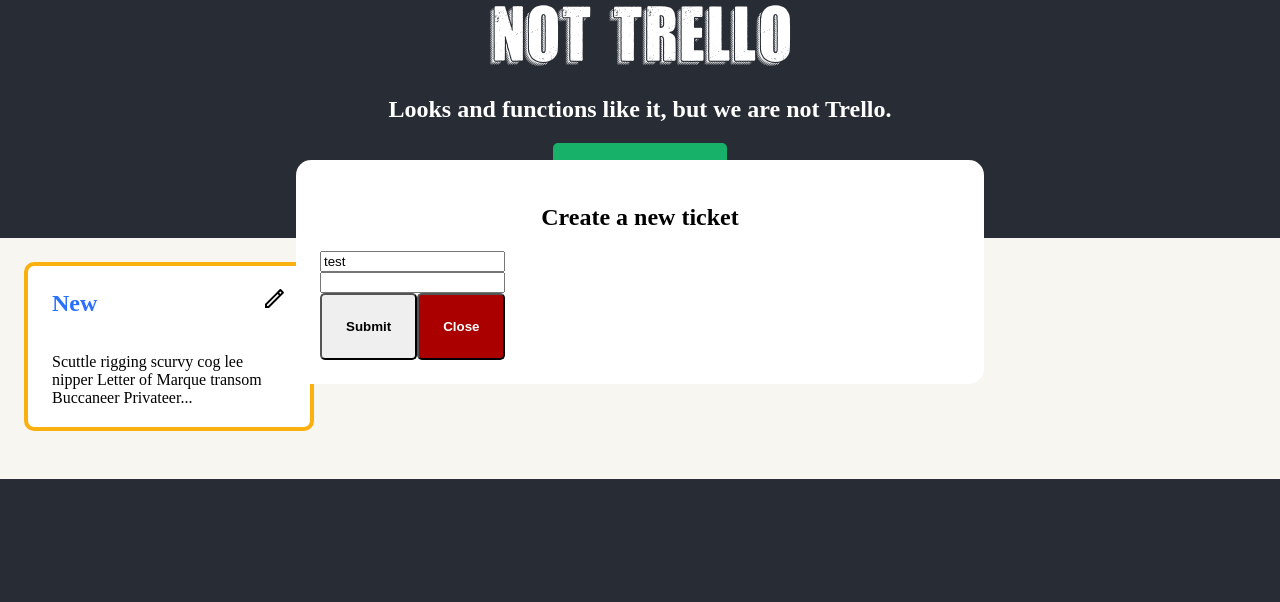
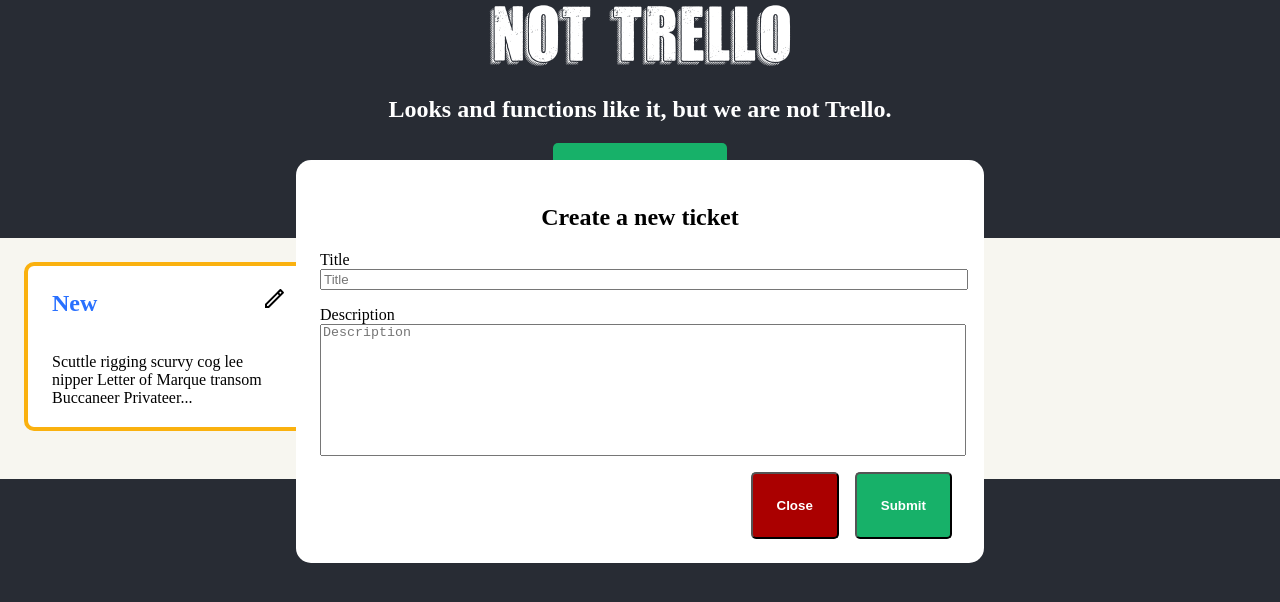
Before and after one commit to WesloTheWeb/Not-Trello, a React (Create React App) app: page / in a window 1280 px wide. Both pictures are taken after a click on the button "Create A New Ticket". Shown: the top 602 px of the page. Built offline with nearby package versions, Linux system fonts and the light colour scheme.

Commit message:
Styling changes to inputs

```diff
--- a/src/containers/createTicketModal/CreateTicketModal.module.css
+++ b/src/containers/createTicketModal/CreateTicketModal.module.css
@@ -17,8 +17,39 @@
     text-align: center;
 }
 
-.modalContainer input {
+.modalContainer input, textarea {
     display: block;
+    width: 100%;
+    resize: none;
+}
+
+.modalContainer textarea {
+    padding: 3rem0;
+    padding-top: 0;
+    height: 8rem;
+ }
+
+.modalCTAContainer {
+    display: flex;
+    justify-content: right;
+    flex-direction: row-reverse;
+}
+
+.modalCTAContainer button {
+    margin: 0 .5rem;
+}
+
+.modalCTAContainer button:first-child {
+    background-color: var(--new);
+    color: var(--white);
+}
+
+.modalCTAContainer button:first-child:hover {
+    background-color: #00563B;
+}
+
+.fieldLabel {
+    margin: 1rem 0;
 }
 
 .closeButton {
--- a/src/containers/createTicketModal/createTicketModal.js
+++ b/src/containers/createTicketModal/createTicketModal.js
@@ -3,8 +3,7 @@
 import { useForm } from "react-hook-form";
 import classes from './CreateTicketModal.module.css';
 
-const { modalContainer, closeButton } = classes;
-
+const { modalContainer, modalCTAContainer, closeButton, fieldLabel } = classes;
 
 const CreateTicketModal = (props) => {
 
@@ -24,13 +23,17 @@
         <form className={modalContainer} onSubmit={handleSubmit(onSubmit)}>
             <h2>Create a new ticket</h2>
             {/* register your input into the hook by invoking the "register" function */}
-            <input defaultValue="test" {...register("example")} />
-
-            {/* include validation with required or other standard HTML validation rules */}
-            <input {...register("exampleRequired", { required: true })} />
+            <div className={fieldLabel}>
+                <label>Title</label>
+                <input placeholder="Title" {...register("title")} />
+            </div>
+            <div className={fieldLabel}>
+                <label>Description</label>
+                <textarea type="text" size="50" placeholder="Description" {...register("description", { required: true })} />
+            </div>
             {/* errors will return when field validation fails  */}
             {errors.exampleRequired && <span>This field is required</span>}
-            <div>
+            <div className={modalCTAContainer}>
                 <button type="submit">Submit</button>
                 <button className={closeButton} onClick={handleClose}>Close</button>
             </div>
--- a/src/index.css
+++ b/src/index.css
@@ -31,7 +31,5 @@
 }
 
 button:hover {
-  border: none;
   cursor: pointer;
-  /* filter: invert(100%); */
 }
```
